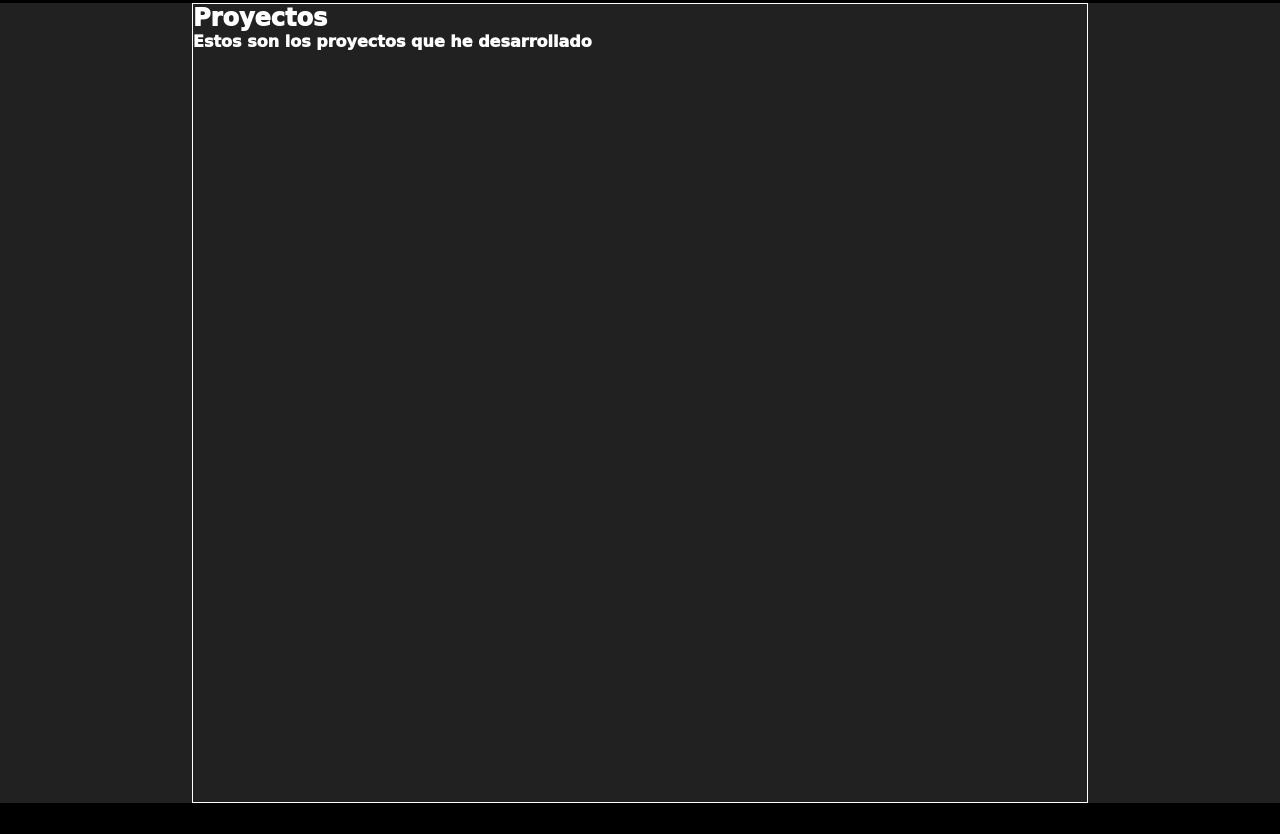
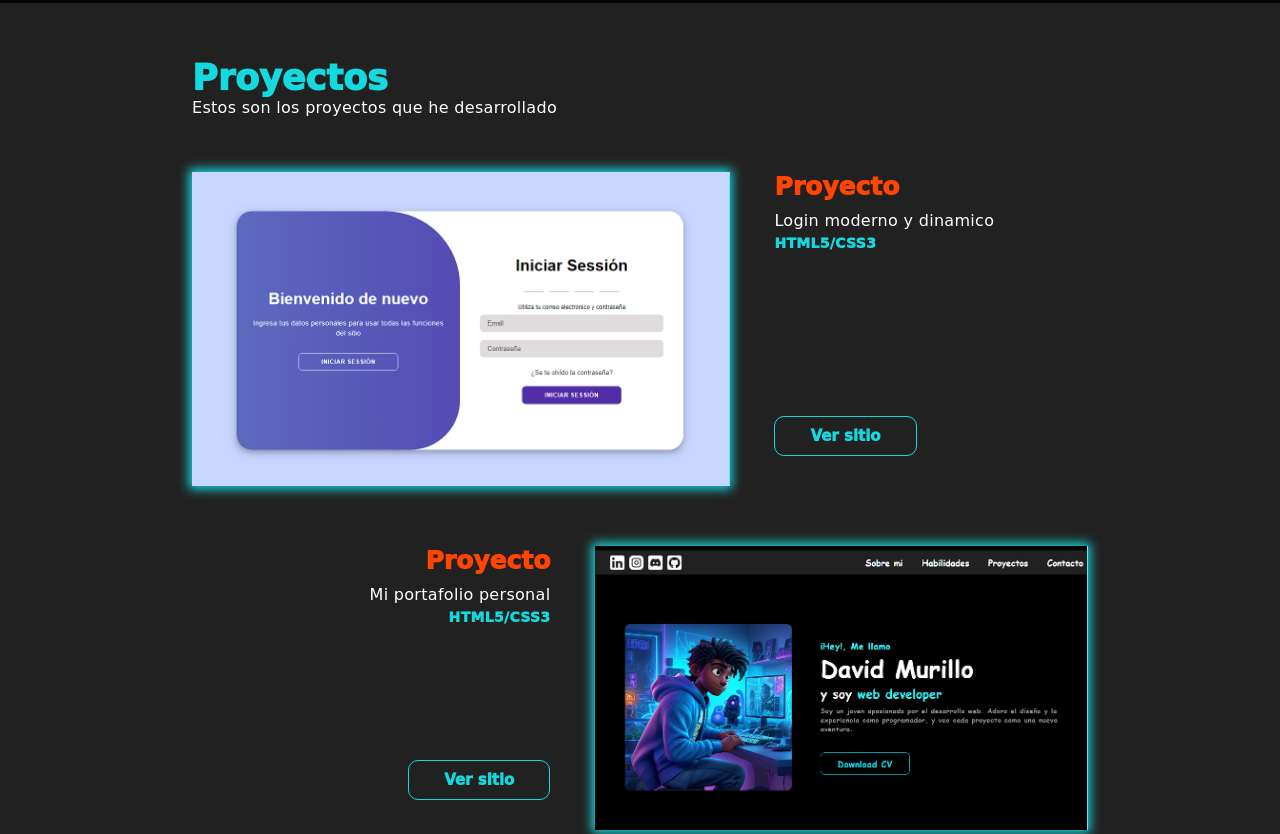
Before and after one commit to David-Josue-Murillo/My_Portafolio, a plain HTML site: page index.html in a window 1280 px wide. Shown: the part 2107-2941 px from the top of the page. Before the commit the page ends 2910 px from the top, so only its background shows below. Drawn offline with Linux system fonts and the light colour scheme.

Commit message:
area de proyectos finalizado

```diff
--- a/css/estilos.css
+++ b/css/estilos.css
@@ -160,6 +160,12 @@ nav ul li a:hover{
     transition: all 0.3s;
 }
 
+
+
+
+
+
+
 /* Sobre mi */
 .about{
     width: 98.6vw;
@@ -202,8 +208,12 @@ nav ul li a:hover{
 }
 
 
+
+
+
+
+
 /* Area de habilidades */
-
 .skills{
     width: 80vw;
     height: 800px;
@@ -264,6 +274,12 @@ nav ul li a:hover{
 .container-grid-img img:hover{
     filter: drop-shadow(1px 2px 3px #ffffff);
 }
+
+
+
+
+
+
 /* Area de proyectos */
 .container-container{
     display: flex;
@@ -271,7 +287,113 @@ nav ul li a:hover{
 }
 .container-projects{
     width: 70%;
-    height: 800px;
+    height: 1300px;
     margin: auto;
-    border: 1px solid white;
 }
+
+.container-info{
+    height: 13%;
+    display: flex;
+    flex-direction: column;
+    justify-content: center;
+    align-items: self-start;
+}
+
+.container-info h2{
+    font-size: 35px;
+    color: #14dae0;
+}
+
+.container-info p{
+    font-size: 16px;
+    font-weight: 400;
+    letter-spacing: 0.3px;;
+}
+
+
+.grid-projects{
+    width: 100%;
+    height: 80%;
+    display: grid;
+    grid-template-rows: repeat(2)1fr;
+    gap: 60px;
+}
+
+.grid-information{
+    display: flex;
+}
+
+.grid-information:nth-child(2){
+    justify-content: end;
+    text-align: right;
+}
+
+.grid-projects-img{
+    width: 60%;
+    height: 100%;
+    border-right: 1px solid white;
+    display: flex;
+}
+
+.grid-projects-img img{
+    height: 100%;
+    width: 100%;
+    display: flex;
+    box-shadow: 0 0 10px 3px #14dae0;
+    object-fit: cover;
+}
+
+.grid-info-h{
+    margin-left: 5%;
+    display: flex;
+    flex-direction: column;
+}
+
+.grid-info-h h2{
+    color: #FF4500;
+    font-size: 25px;
+}
+
+.grid-info-h p{
+    padding-top: 10px;
+    font-size: 16px;
+    font-weight: 400;
+    letter-spacing: 0.3px;
+}
+
+.grid-info-h h5{
+    padding-top: 5px;
+    font-size: 14px;
+    letter-spacing: 0.3px;
+    color: #14dae0;
+}
+.x1{
+    padding-left: 5%;
+    justify-content: end;
+}
+
+.botton-projects{
+    margin-top: 75%;
+    background: transparent;
+}
+
+.botton-projects button{
+    color: #14dae0;
+    padding: 10px 35px;
+    font-size: 15px;
+    border-radius: 10px;
+    border: 1px solid #14dae0;
+    background: transparent;
+}
+
+.botton-projects button:hover{
+    color: #ca0f0f;
+    border: 1px solid #ca0f0f;
+    transition: all 0.5s ease;
+}
+
+/* Efectos hover */
+.grid-information:hover{
+    background-color: #000000;
+    transition: all 0.5s ease;
+}
--- a/index.html
+++ b/index.html
@@ -90,14 +90,41 @@
 
     <div class="container-container">
         <div class="container-projects">
-            <div>
+            <div class="container-info">
                 <h2>Proyectos</h2>
                 <p>Estos son los proyectos que he desarrollado</p>
             </div>
-            <div>
-                <div></div>
-                <div></div>
-                <div></div>
+            <div class="grid-projects">
+                <div class="grid-information">
+                    <div class="grid-projects-img"><img src="img/p_1.png" alt=""></div>
+                    <div class="grid-info-h">
+                        <h2>Proyecto</h2>
+                        <p>Login moderno y dinamico</p>
+                        <h5>HTML5/CSS3</h5>
+                        <div class="botton-projects"><button>Ver sitio</button></div>
+                    </div>
+
+                </div>
+
+                <div class="grid-information">
+                    <div class="grid-info-h">
+                        <h2>Proyecto</h2>
+                        <p>Mi portafolio personal</p>
+                        <h5>HTML5/CSS3</h5>
+                        <div class="botton-projects"><button>Ver sitio</button></div>
+                    </div>
+                    <div class="grid-projects-img x1"><img src="img/p_2.png" alt=""></div>
+                </div>
+
+                <div class="grid-information">
+                    <div class="grid-projects-img"><img src="img/p_3.png" alt=""></div>
+                    <div class="grid-info-h">
+                        <h2>Proyecto</h2>
+                        <p>Tienda de ropa de gimnasio</p>
+                        <h5>HTML5/CSS3</h5>
+                        <div class="botton-projects"><button>Ver sitio</button></div>
+                    </div>
+                </div>
             </div>
         </div>
     </div>
```
Also changed, not shown: img/p_1.png (added), img/p_2.png (added), img/p_3.png (added).
